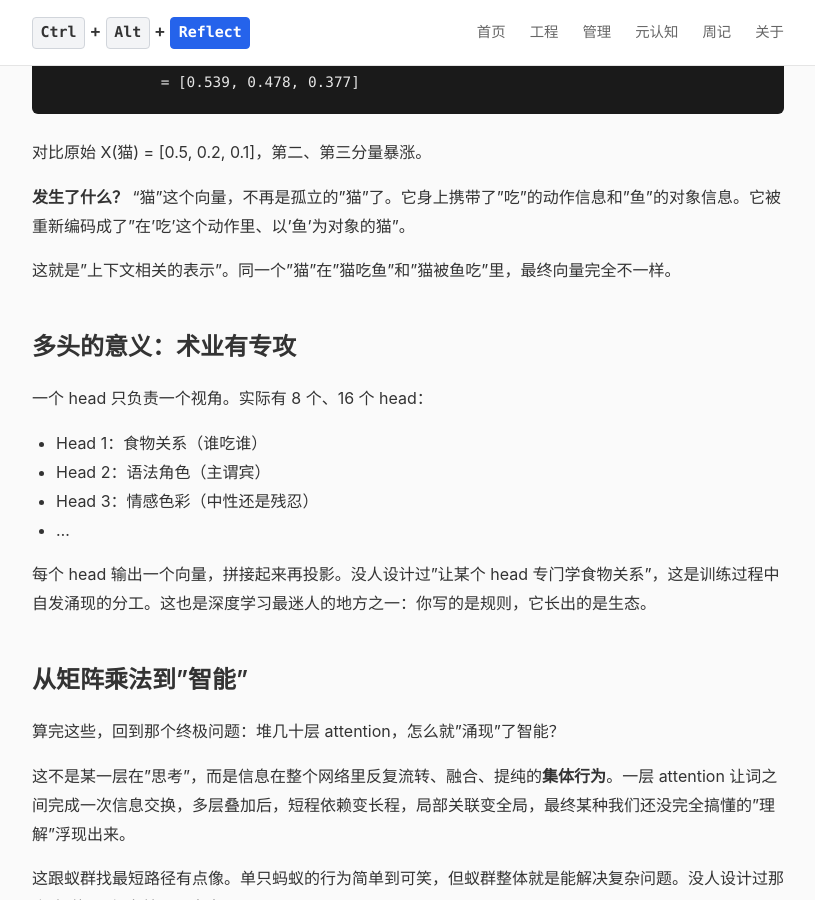
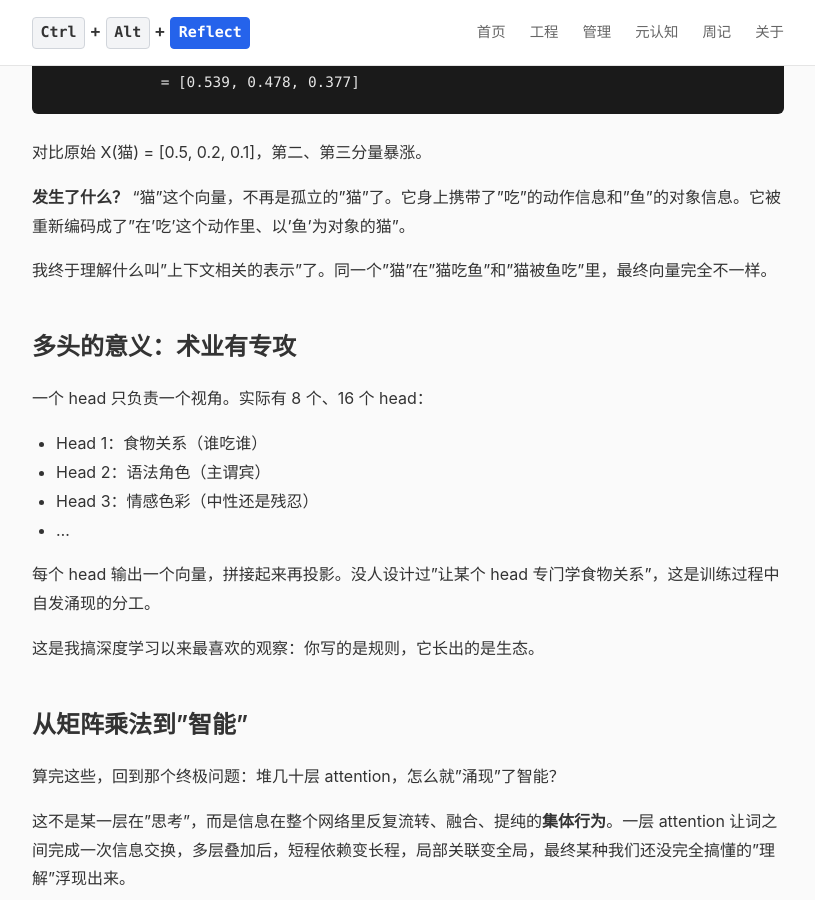
Before and after one commit to arborlin-dev/ctrl-alt-reflect, a Jekyll site: the page built from _posts/2026-04-29-finally-understood-attention.md, in a window 1280 px wide and 900 px high, scrolled down 2405 px. Shown: the whole window, without its empty margins (232-1047 px from the left). Built offline with Jekyll 4.4.1, drawn with Linux system fonts in a browser that asks for light colours; some of the changed text lies outside the part shown.

Commit message:
Polish post: 统一第一人称，弱化教科书味

```diff
--- a/_posts/2026-04-29-finally-understood-attention.md
+++ b/_posts/2026-04-29-finally-understood-attention.md
@@ -31,7 +31,7 @@ Q 负责喊"谁跟我有关系？"，K 负责举牌"我有你要的属性"。它
 
 **V 才是真正的货物。**
 
-打个比方：你在嘈杂的派对上喊"有没有人懂 Transformer？"懂的人举手（K），你按牌子找到他们，然后听他们开口讲什么（V）。牌子只是帮你找人，话才是你吸收的东西。
+打个比方：我在一个嘈杂的派对上喊"有没有人懂 Transformer？"懂的人举手（K），我按牌子找到他们，然后听他们开口讲什么（V）。牌子只是帮我找人，话才是我吸收的东西。
 
 更关键的是，V 也是经过 `W_v` 变换的。每个人在开口之前，先把知识**重新打包成别人最需要的样子**。如果直接用原始 embedding，信息传递效率会很差。W_v 的作用就是帮网络学会"怎么把自己的信息编码成别人能用的形式"。
 
@@ -93,7 +93,7 @@ Attention(猫) = 0.311×V(猫) + 0.344×V(吃) + 0.345×V(鱼)
 
 **发生了什么？** "猫"这个向量，不再是孤立的"猫"了。它身上携带了"吃"的动作信息和"鱼"的对象信息。它被重新编码成了"在'吃'这个动作里、以'鱼'为对象的猫"。
 
-这就是"上下文相关的表示"。同一个"猫"在"猫吃鱼"和"猫被鱼吃"里，最终向量完全不一样。
+我终于理解什么叫"上下文相关的表示"了。同一个"猫"在"猫吃鱼"和"猫被鱼吃"里，最终向量完全不一样。
 
 ## 多头的意义：术业有专攻
 
@@ -103,7 +103,9 @@ Attention(猫) = 0.311×V(猫) + 0.344×V(吃) + 0.345×V(鱼)
 - Head 3：情感色彩（中性还是残忍）
 - ...
 
-每个 head 输出一个向量，拼接起来再投影。没人设计过"让某个 head 专门学食物关系"，这是训练过程中自发涌现的分工。这也是深度学习最迷人的地方之一：你写的是规则，它长出的是生态。
+每个 head 输出一个向量，拼接起来再投影。没人设计过"让某个 head 专门学食物关系"，这是训练过程中自发涌现的分工。
+
+这是我搞深度学习以来最喜欢的观察：你写的是规则，它长出的是生态。
 
 ## 从矩阵乘法到"智能"
 
```
